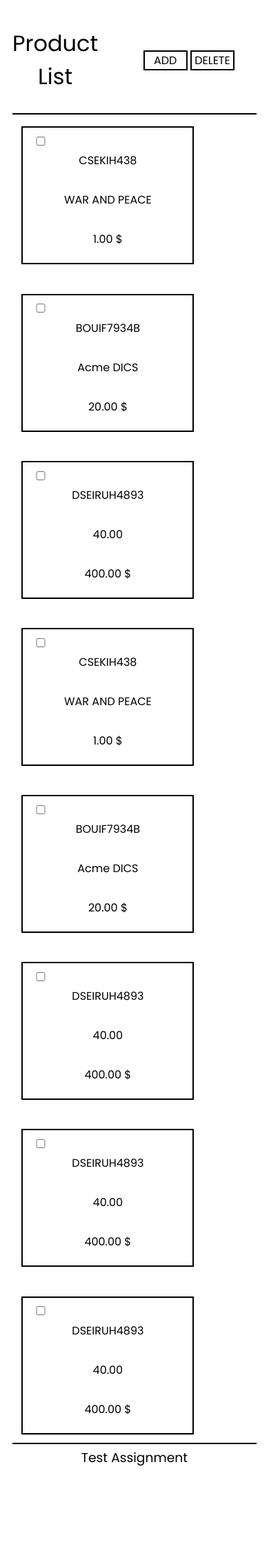
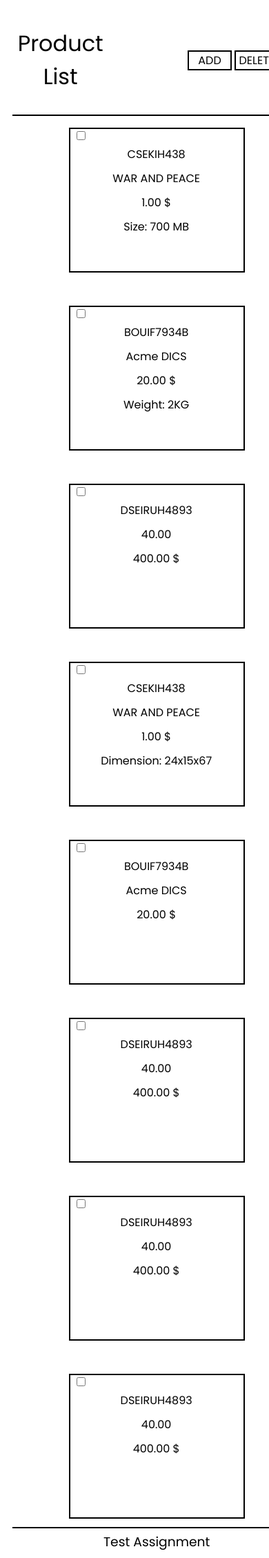
Before and after one commit to daisy-dotcom/scandi, a PHP site: page / in a window 390 px wide; the page is wider, and only the part inside the window is pictured. Shown: that part at 69% size. Before the commit the page ends 2124 px from the top of that part, so only its background shows below. Run offline with PHP 8.4, Linux system fonts and the light colour scheme.

Commit message:
added styling for responsiveness and edited get request

```diff
--- a/api/classes/Product.php
+++ b/api/classes/Product.php
@@ -52,7 +52,7 @@ class Product implements DBQueries{
         $result = array_merge($bookArray, $furnitureArray, $dvdArray);
 
         usort($result, array($this, "cmp"));
-        return json_encode($result);
+        return $result;
     }
 
     public function insert(){
--- a/ui/index.html
+++ b/ui/index.html
@@ -23,61 +23,90 @@
 
     <div id="product-container" class="container">
 
-            <div class="box">
-                <input type="checkbox" class="delete-checkbox">
-                <p>CSEKIH438</p>
-                <p>WAR AND PEACE</p>
-                <p><span>1.00</span> $</p>
+            <div class="box-container">
+                <div class="box">
+                    <input type="checkbox" class="delete-checkbox">
+                    <p>CSEKIH438</p>
+                    <p>WAR AND PEACE</p>
+                    <p><span>1.00</span> $</p>
+                    <p>Size: <span>700</span> MB</p>
+                </div>
             </div>
+
+            <div class="box-container">
 
             <div class="box">
                 <input type="checkbox" class="delete-checkbox">
                 <p>BOUIF7934B</p>
                 <p>Acme DICS</p>
                 <p><span>20.00</span> $</p>
+                <p>Weight: <span>2</span>KG</p>
+            </div>
             </div>
 
-            <div class="box">
-                <input type="checkbox" class="delete-checkbox">
-                <p>DSEIRUH4893</p>
-                <p>40.00</p>
-                <p><span>400.00</span> $</p>
+            <div class="box-container">
+
+                <div class="box">
+                    <input type="checkbox" class="delete-checkbox">
+                    <p>DSEIRUH4893</p>
+                    <p>40.00</p>
+                    <p><span>400.00</span> $</p>
+                </div>
             </div>
 
-            <div class="box">
-                <input type="checkbox" class="delete-checkbox">
-                <p>CSEKIH438</p>
-                <p>WAR AND PEACE</p>
-                <p><span>1.00</span> $</p>
+            <div class="box-container">
+
+                <div class="box">
+                    <input type="checkbox" class="delete-checkbox">
+                    <p>CSEKIH438</p>
+                    <p>WAR AND PEACE</p>
+                    <p><span>1.00</span> $</p>
+                    <p>Dimension: <span>24x15x67</span></p>
+
+                </div>
+
             </div>
 
-            <div class="box">
-                <input type="checkbox" class="delete-checkbox">
-                <p>BOUIF7934B</p>
-                <p>Acme DICS</p>
-                <p><span>20.00</span> $</p>
+            <div class="box-container">
+
+                <div class="box">
+                    <input type="checkbox" class="delete-checkbox">
+                    <p>BOUIF7934B</p>
+                    <p>Acme DICS</p>
+                    <p><span>20.00</span> $</p>
+                </div>
             </div>
 
-            <div class="box">
-                <input type="checkbox" class="delete-checkbox">
-                <p>DSEIRUH4893</p>
-                <p>40.00</p>
-                <p><span>400.00</span> $</p>
+            <div class="box-container">
+
+                <div class="box">
+                    <input type="checkbox" class="delete-checkbox">
+                    <p>DSEIRUH4893</p>
+                    <p>40.00</p>
+                    <p><span>400.00</span> $</p>
+                </div>
             </div>
 
-            <div class="box">
-                <input type="checkbox" class="delete-checkbox">
-                <p>DSEIRUH4893</p>
-                <p>40.00</p>
-                <p><span>400.00</span> $</p>
+            <div class="box-container">
+
+                <div class="box">
+                    <input type="checkbox" class="delete-checkbox">
+                    <p>DSEIRUH4893</p>
+                    <p>40.00</p>
+                    <p><span>400.00</span> $</p>
+                </div>
             </div>
 
-            <div class="box">
-                <input type="checkbox" class="delete-checkbox">
-                <p>DSEIRUH4893</p>
-                <p>40.00</p>
-                <p><span>400.00</span> $</p>
+            <div class="box-container">
+
+                <div class="box">
+                    <input type="checkbox" class="delete-checkbox">
+                    <p>DSEIRUH4893</p>
+                    <p>40.00</p>
+                    <p><span>400.00</span> $</p>
+                </div>
             </div>
+
     </div>
 
     <footer class="footer">
--- a/ui/js/index.js
+++ b/ui/js/index.js
@@ -1,19 +1,85 @@
 $(document).ready( function(){
 
-    $('#add-btn').click(addButtonEventListener);
-    $('#delete-product-btn').click(massDeleteEventListener);
+    getProducts();
+    $('#add-btn').click(toAddProductPage);
+    $('#delete-product-btn').click(massDelete);
 
 });
 
-function addButtonEventListener(e){
+function getProducts(){
+    $.ajax({
+        method: 'GET',
+        url: 'http://localhost:80/scandi/api/index.php?product=all'
+    }).done(function (msg){
+        let data = JSON.parse(msg);
+        addProductsToContainer(data);
+    });
+}
+
+function addProductsToContainer(data){
+    let productHTML = ``;
+
+    for (let product of data){
+
+        productHTML += `<div class="box-container"> \n
+        <div class="box"> \n
+        <input type="checkbox" class="delete-checkbox"> \n
+        <p>${product.sku}</p> \n
+        <p>${product.name}</p> \n
+        <p><span>${parseInt(product.price).toFixed(2)}</span> $</p> \n `;
+
+        if (product.weight){
+            productHTML += `<p>Weight: <span>${product.weight}</span>KG</p> \n`;
+        }
+
+        else if (product.size){
+            productHTML += `<p>Size: <span>${product.size}</span> MB</p> \n`;
+        }
+
+        else{
+            productHTML += `<p>Dimensions:
+            <span>${product.height}x${product.width}x${product.length}
+            </span></p> \n`;
+        }
+
+        productHTML += `</div> \n
+        </div> \n`;
+
+    }
+
+    //$('#product-container').append(productHTML);
+
+    console.log(productHTML);
+
+}
+
+function toAddProductPage(){
     location.href = 'pages/addproduct.html';
 }
 
-function massDeleteEventListener(e){
+function massDelete(){
     let skuToDelete = [];
     $('.delete-checkbox:checked + p').each( function() {
         skuToDelete.push($(this).text());
     });
 
-    console.log(skuToDelete);
+    let data = {
+        skuToDelete: skuToDelete,
+        args: {
+            sku : '0',
+            name: '0',
+            price: 0,
+        }
+    };
+
+    $.ajax({
+        method: 'DELETE',
+        url: 'http://localhost:80/scandi/api/index.php',
+        data: JSON.stringify(data)
+    }).done(function (msg){
+        if (msg === 'SUCCESS'){
+            getProducts();
+        }
+    });
+
 }
--- a/ui/styles/global.css
+++ b/ui/styles/global.css
@@ -77,8 +77,14 @@ fieldset{
     color: red;
 }
 
-legend, input, .error-msg{
+legend, input[type="text"], .error-msg{
     width: 250px;
+}
+
+p{
+    margin: 5px 0;
+    padding: 0 2px;
+    text-align: center;
 }
 
 .footer{
--- a/ui/styles/style.css
+++ b/ui/styles/style.css
@@ -1,29 +1,20 @@
-/*h1{
-    display: inline-block;
-    text-align: center;
+.container{
+    display: flex;
+    flex-flow: row wrap;
+    align-content: flex-start;
+    gap: 3em 3em;
+    padding: 7px 2.5% 7px 12.5%;
+
+    justify-self: center;
+
 }
 
-.header-buttons{
-    display: inline-block;
-    justify-self: right;
-    align-self: center;
-}*/
 
-.container{
-    display: flex;
-    flex-direction: row;
-    flex-wrap: wrap;
-    max-width: 1000px;
-    justify-content: flex-start;
-    align-items: center;
-    column-gap: 4vw;
-    row-gap: 5vh;
-    /*padding-left: 7%; */
-    padding: 7px 6vw 7px 6vw;
-    padding-bottom: 7px;
-    justify-self: center;
-    /*justify-self: center;
-    align-self: center;*/
+
+.box-container{
+    width: 255px;
+    height: 210px;
+    border: 2.5px solid black;
 }
 
 .box{
@@ -32,17 +23,25 @@
     align-items: center;
     width: 250px;
     height: 200px;
-    border: 0.15em solid black;
 }
 
 .delete-checkbox{
     position: relative;
-    left: -40%;
-    top: 5%;
+    left: -44%
 }
 
-/*
-check that this works tomorrow
-label input[type=checkbox]{
-    border-color: grey;
-}*/
+
+@media screen and (min-width: 700px) and ( max-width: 1030px){
+    .container{
+        padding: 7px 1.5% 7px 15.5%;
+    }
+
+
+}
+
+@media screen and (max-width: 700px){
+    .container{
+        padding: 7px 23.5vw 7px 23.5vw ;
+    }
+
+}
```
Also changed, not shown: api/classes/Database.php (+5 -5 lines), api/index.php (+4 -3 lines), ui/js/addProduct.js (+25 -2 lines), ui/styles/product_page.css (line endings or trailing spaces).
